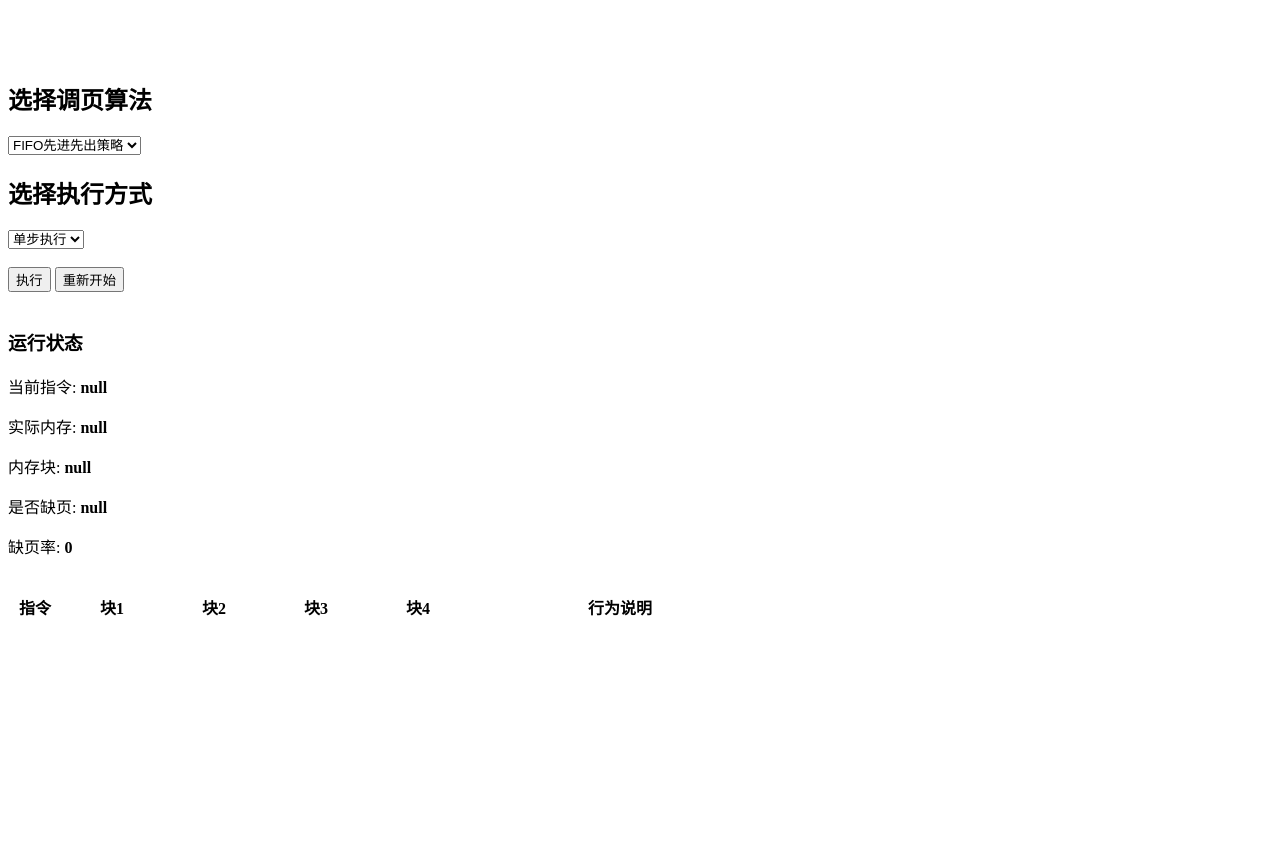
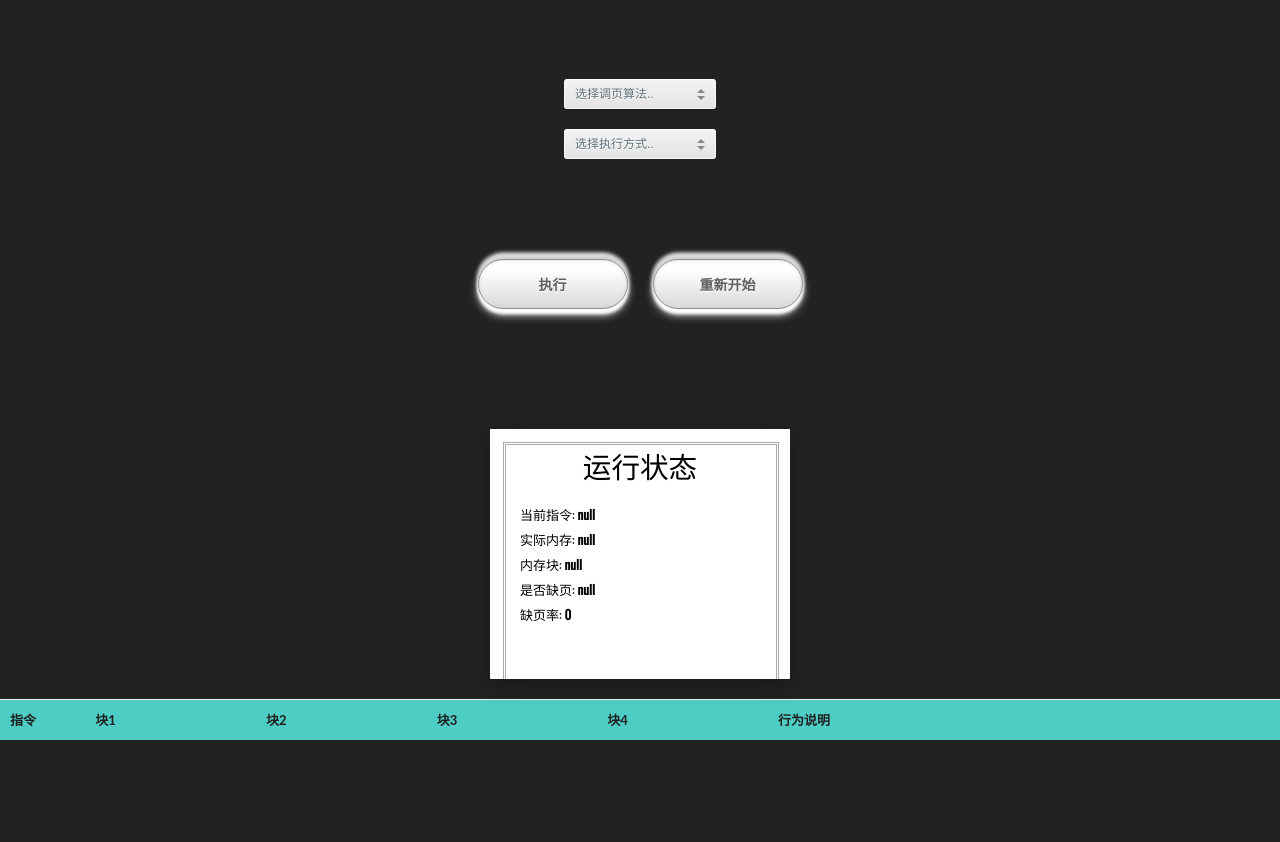
Before and after one commit to FWdarling/os_pro2, a plain HTML site: page index.html in a window 1280 px wide. Shown: the part 73-915 px from the top of the page. Drawn offline with nearby package versions, Linux system fonts and the light colour scheme.

Commit message:
all finished

```diff
--- /dev/null
+++ b/css/button.css
@@ -0,0 +1,48 @@
+@import url('https://fonts.googleapis.com/css?family=Source+Sans+Pro:600&display=swap');
+.grid {
+    max-width: 400px;
+    margin: 0 auto;
+    display: grid;
+    grid-template-columns: 150px 150px;
+    -webkit-box-align: center;
+            align-items: center;
+    -webkit-box-pack: center;
+            justify-content: center;
+    grid-gap: 40px 25px;
+  }
+
+  button,
+  [role="button"] {
+    -webkit-appearance: none;
+    -webkit-user-select: none;
+       -moz-user-select: none;
+        -ms-user-select: none;
+            user-select: none;
+    display: -webkit-box;
+    display: flex;
+    -webkit-box-align: center;
+            align-items: center;
+    -webkit-box-pack: center;
+            justify-content: center;
+    outline: none;
+    cursor: pointer;
+    width: 150px;
+    height: 50px;
+    background-image: -webkit-gradient(linear, left bottom, left top, from(#D8D9DB), color-stop(80%, #fff), to(#FDFDFD));
+    background-image: linear-gradient(to top, #D8D9DB 0%, #fff 80%, #FDFDFD 100%);
+    border-radius: 30px;
+    border: 1px solid #8F9092;
+    box-shadow: 0 4px 3px 1px #FCFCFC, 0 6px 8px #D6D7D9, 0 -4px 4px #CECFD1, 0 -6px 4px #FEFEFE, inset 0 0 3px 0 #CECFD1;
+    -webkit-transition: all 0.2s ease;
+    transition: all 0.2s ease;
+    font-family: "Source Sans Pro", sans-serif;
+    font-size: 14px;
+    font-weight: 600;
+    color: #606060;
+    text-shadow: 0 1px #fff;
+  }
+  button:disabled,
+  [role="button"]:disabled {
+   opacity: 0.6;
+   cursor: not-allowed;
+  }
--- /dev/null
+++ b/css/card.css
@@ -0,0 +1,41 @@
+@import url(https://fonts.googleapis.com/css?family=Vidaloka|Oswald:400,300);
+
+.card {
+    position: relative;
+    height: 250px;
+    width: 300px;
+    background: #fff;
+    color: black;
+    margin: 100px auto 0;
+    overflow: hidden;
+    box-shadow: 0 5px 20px 0 rgba(0, 0, 0, 0.3);
+
+  }
+
+  .border {
+    position: absolute;
+    top: 13px;
+    left: 13px;
+    height: 490px;
+    width: 270px;
+    border: 3px double #aaa;
+  }
+
+  .stats {
+    font-family: 'Oswald', sans-serif;
+    padding: 0;
+    height: 250px;
+    width: 300px;
+  }
+  .stats > div {
+    padding: 10px 0 0 25px;
+  }
+  .stats p {
+    margin: 5px;
+  }
+  .stats h2 {
+    text-align: center;
+    font-family: 'Vidaloka', cursive;
+    font-size: 2.2em;
+    margin: 30px 0 10px;
+  }
--- /dev/null
+++ b/css/main.css
@@ -0,0 +1,28 @@
+body {
+  color: #d9d9d9;
+  background-color: #222;
+  font: 13px/20px "Lucida Grande", Tahoma, Verdana, sans-serif;
+  -webkit-transition: background-color 0.5s, color 0.5s;
+  transition: background-color 0.5s, color 0.5s;
+  margin: 0;
+  padding: 0;
+}
+  h1 {
+    margin: 0;
+    line-height: 2;
+    text-align: center;
+  }
+
+  input {
+    position: absolute;
+    opacity: 0;
+    z-index: -1;
+  }
+h2, section, table{
+    margin: 0;
+    padding: 0;
+    border: 0;
+    font-size: 100%;
+    font: inherit;
+    vertical-align: baseline;
+ }
--- /dev/null
+++ b/css/select.css
@@ -0,0 +1,144 @@
+
+.container {
+    margin: 80px auto;
+    width: 400px;
+    text-align: center;
+  }
+
+  .container > .dropdown {
+    margin: 0 20px;
+    vertical-align: top;
+  }
+
+  .dropdown {
+    display: inline-block;
+    position: relative;
+    overflow: hidden;
+    height: 28px;
+    width: 150px;
+    background: #f2f2f2;
+    border: 1px solid;
+    border-color: white #f7f7f7 whitesmoke;
+    border-radius: 3px;
+    background-image: -webkit-linear-gradient(top, transparent, rgba(0, 0, 0, 0.06));
+    background-image: -moz-linear-gradient(top, transparent, rgba(0, 0, 0, 0.06));
+    background-image: -o-linear-gradient(top, transparent, rgba(0, 0, 0, 0.06));
+    background-image: linear-gradient(to bottom, transparent, rgba(0, 0, 0, 0.06));
+    -webkit-box-shadow: 0 1px 1px rgba(0, 0, 0, 0.08);
+    box-shadow: 0 1px 1px rgba(0, 0, 0, 0.08);
+  }
+
+  .dropdown:before, .dropdown:after {
+    content: '';
+    position: absolute;
+    z-index: 2;
+    top: 9px;
+    right: 10px;
+    width: 0;
+    height: 0;
+    border: 4px dashed;
+    border-color: #888888 transparent;
+    pointer-events: none;
+  }
+
+  .dropdown:before {
+    border-bottom-style: solid;
+    border-top: none;
+  }
+
+  .dropdown:after {
+    margin-top: 7px;
+    border-top-style: solid;
+    border-bottom: none;
+  }
+
+  .dropdown-select {
+    position: relative;
+    width: 130%;
+    margin: 0;
+    padding: 6px 8px 6px 10px;
+    height: 28px;
+    line-height: 14px;
+    font-size: 12px;
+    color: #62717a;
+    text-shadow: 0 1px white;
+    background: #f2f2f2; /* Fallback for IE 8 */
+    background: rgba(0, 0, 0, 0) !important; /* "transparent" doesn't work with Opera */
+    border: 0;
+    border-radius: 0;
+    -webkit-appearance: none;
+  }
+
+  .dropdown-select:focus {
+    z-index: 3;
+    width: 100%;
+    color: #394349;
+    outline: 2px solid #49aff2;
+    outline: 2px solid -webkit-focus-ring-color;
+    outline-offset: -2px;
+  }
+
+  .dropdown-select > option {
+    margin: 3px;
+    padding: 6px 8px;
+    text-shadow: none;
+    background: #f2f2f2;
+    border-radius: 3px;
+    cursor: pointer;
+  }
+
+  /* Fix for IE 8 putting the arrows behind the select element. */
+
+  .lt-ie9 .dropdown {
+    z-index: 1;
+  }
+
+  .lt-ie9 .dropdown-select {
+    z-index: -1;
+  }
+
+  .lt-ie9 .dropdown-select:focus {
+    z-index: 3;
+  }
+
+  /* Dirty fix for Firefox adding padding where it shouldn't. */
+
+  @-moz-document url-prefix() {
+    .dropdown-select {
+      padding-left: 6px;
+    }
+  }
+
+  .dropdown-dark {
+    background: #444;
+    border-color: #111111 #0a0a0a black;
+    background-image: -webkit-linear-gradient(top, transparent, rgba(0, 0, 0, 0.4));
+    background-image: -moz-linear-gradient(top, transparent, rgba(0, 0, 0, 0.4));
+    background-image: -o-linear-gradient(top, transparent, rgba(0, 0, 0, 0.4));
+    background-image: linear-gradient(to bottom, transparent, rgba(0, 0, 0, 0.4));
+    -webkit-box-shadow: inset 0 1px rgba(255, 255, 255, 0.1), 0 1px 1px rgba(0, 0, 0, 0.2);
+    box-shadow: inset 0 1px rgba(255, 255, 255, 0.1), 0 1px 1px rgba(0, 0, 0, 0.2);
+  }
+
+  .dropdown-dark:before {
+    border-bottom-color: #aaa;
+  }
+
+  .dropdown-dark:after {
+    border-top-color: #aaa;
+  }
+
+  .dropdown-dark .dropdown-select {
+    color: #aaa;
+    text-shadow: 0 1px black;
+    background: #444;  /* Fallback for IE 8 */
+  }
+
+  .dropdown-dark .dropdown-select:focus {
+    color: #ccc;
+  }
+
+  .dropdown-dark .dropdown-select > option {
+    background: #444;
+    text-shadow: 0 1px rgba(0, 0, 0, 0.4);
+  }
--- /dev/null
+++ b/css/table.css
@@ -0,0 +1,23 @@
+table {
+    font-family: 'Lato', sans-serif;
+    color: #202020;
+    background-color: antiquewhite;
+    width: 100%;
+    border-collapse: collapse;
+    text-align: left;
+    overflow: hidden;
+  }
+  table td, table th {
+    border-top: 1px solid #ECF0F1;
+    padding: 10px;
+  }
+  table td {
+    border-left: 1px solid #ECF0F1;
+    border-right: 1px solid #ECF0F1;
+  }
+  table th {
+    background-color: #4ECDC4;
+  }
+  table tr:nth-of-type(even) td {
+    background-color: #d9f4f2;
+  }
--- a/index.html
+++ b/index.html
@@ -3,36 +3,48 @@
     <head>
         <meta charset="utf-8">
         <title>Memory Management</title>
+        <link rel="icon" href = "imgs/avatar.jpg" />
+        <link rel="stylesheet" type="text/css" href="css/button.css" />
+        <link rel="stylesheet" type="text/css" href="css/select.css" />
+        <link rel="stylesheet" type="text/css" href="css/main.css" />
+        <link rel="stylesheet" type="text/css" href="css/card.css" />
+        <link rel="stylesheet" type="text/css" href="css/table.css" />
     </head>
     <body>
         <div>
             <h1>OS project2: Memory Management</h1>
         </div>
         <br>
-        <br>
-        <br>
         <div>
-            <div class = "DropdownBox">
-                <h2>选择调页算法</h2>
-                <select id = "algorithm" name="algorithm" class = "selectbox">
+            <section class = "container">
+                <div class="dropdown">
+                    <select id = "algorithm" name="algorithm" class = "dropdown-select">
+                        <option value= "empty">选择调页算法..</option>
                         <option value = "FIFO">FIFO先进先出策略</option>
                         <option value = "LRU">LRU缓存淘汰策略</option>
                     </select>
+                </div>
                 <br>
-                <h2>选择执行方式</h2>
-                <select id = "execution" name="execution" class = "selectbox">
+                <br>
+                <div class="dropdown">
+                    <select id = "execution" name="execution" class = "dropdown-select">
+                        <option value= "empty">选择执行方式..</option>
                         <option value = "step">单步执行</option>
                         <option value = "simulation">模拟运行</option>
                     </select>
                 </div>
+            </section>
             <br>
-            <div class = >
+            <div class = grid>
                 <button id = "run-btn" type = "button" class = "btn" onclick="start()">执行</button>
                 <button id = "restart-btn" type = "button" class = "btn" onclick="initialize()">重新开始</button>
             </div>
             <br>
             <div class = card>
-                <h3>运行状态</h3>
+                <div class="border"></div>
+                <div class="stats">
+                    <h2>运行状态</h2>
+                    <div>
                         <p>
                             当前指令:
                             <span id = "current_instruction">
@@ -63,6 +75,8 @@
                                 <b>0</b>
                             </span>
                         </p>
+                    </div>
+                </div>
             </div>
             <br>
             <div id="table" >
--- a/js/main.js
+++ b/js/main.js
@@ -73,7 +73,7 @@ function FIFO(ins){
         bIsMissing = false;
     }
 
-    //不命中
+    //不命�?
     else{
         bIsMissing = true;
         missingPages++;
@@ -125,7 +125,7 @@ function LRU(ins){
         lruQueue[findRes] = runTimesCnt;
     }
 
-    //不命中
+    //不命�?
     else{
         bIsMissing = true;
         missingPages++;
@@ -183,9 +183,10 @@ function start(){
     if(!runTimesCnt)   initialize();
     var selectBox = document.getElementById("algorithm");
     var algo = selectBox.value;
-    selectBox.disabled = true;
     selectBox = document.getElementById("execution");
     var exec = selectBox.value;
+    if(algo != "empty" && exec != "empty"){
+        selectBox.disabled = true;
         selectBox.disabled = true;
         if(exec === "step") {
             run(algo);
@@ -197,3 +198,4 @@ function start(){
             document.getElementById("run-btn").disabled = true;
         }
     }
+}
```
Also changed, not shown: imgs/avatar.jpg (added). Lines whose indentation alone changed are shown as unchanged.
